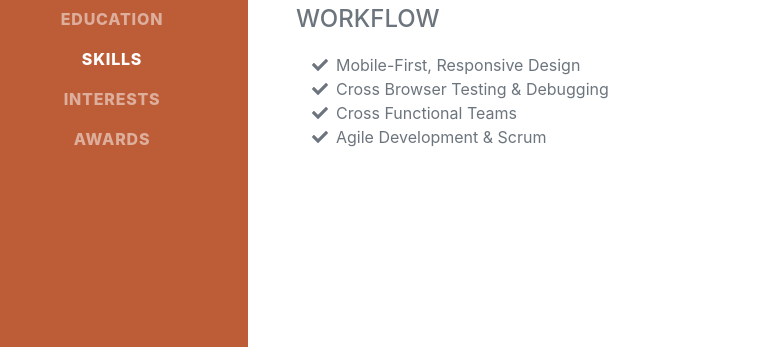
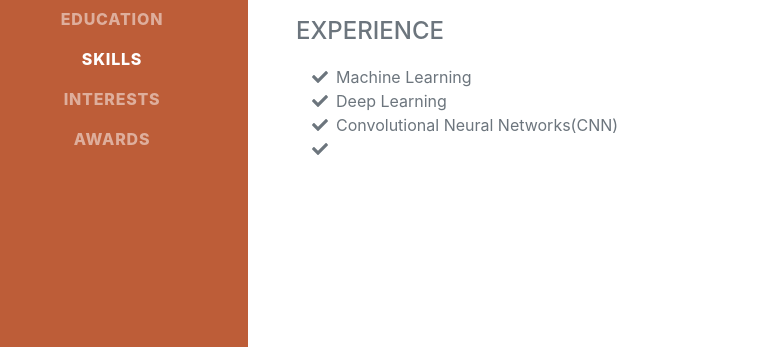
Before and after one commit to srathibe16/srathibe16.github.io, a plain HTML site: page skills.html in a window 1280 px wide. Shown: the part 453-800 px from the top of the page, without its empty margins (24-800 px from the left). Drawn offline with Linux system fonts and the light colour scheme; a web font is replaced by a local one.

Commit message:
Update skills.html

```diff
--- a/skills.html
+++ b/skills.html
@@ -43,23 +43,23 @@
                         <li class="list-inline-item"><i class="fab fa-js-square"></i></li>
                         <li class="list-inline-item"><i class="fab fa-github"></i></li>
                     </ul>
-                    <div class="subheading mb-3">Workflow</div>
+                    <div class="subheading mb-3">Experience</div>
                     <ul class="fa-ul mb-0">
                         <li>
                             <span class="fa-li"><i class="fas fa-check"></i></span>
-                            Mobile-First, Responsive Design
+                            Machine Learning
                         </li>
                         <li>
                             <span class="fa-li"><i class="fas fa-check"></i></span>
-                            Cross Browser Testing & Debugging
+                            Deep Learning
                         </li>
                         <li>
                             <span class="fa-li"><i class="fas fa-check"></i></span>
-                            Cross Functional Teams
+                            Convolutional Neural Networks(CNN)
                         </li>
                         <li>
                             <span class="fa-li"><i class="fas fa-check"></i></span>
-                            Agile Development & Scrum
+
                         </li>
                     </ul>
                 </div>
```
